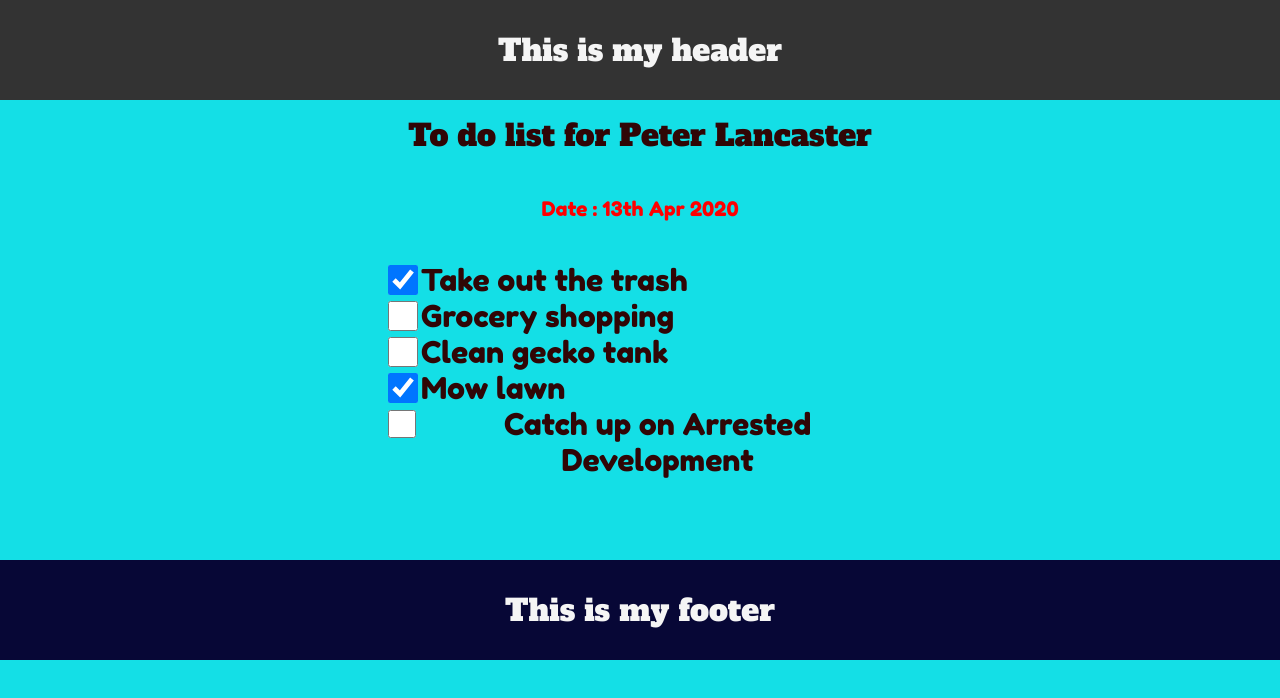
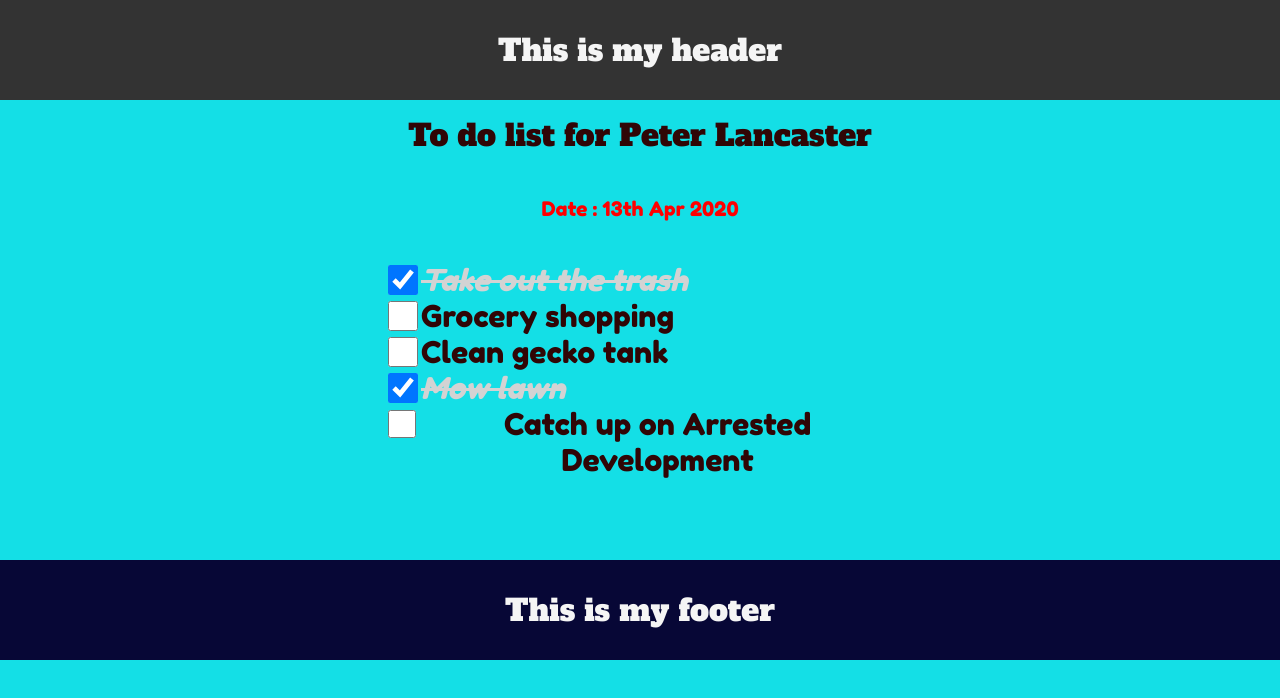
Before and after one commit to peter-lancaster/20200408-React-App-from-scratch, a React (Create React App) app: page / in a window 1280 px wide. Shown: the top 698 px of the page. Built offline with nearby package versions, Linux system fonts and the light colour scheme.

Commit message:
add strikethrough for completed tasks

```diff
--- a/src/components/TodoItem.js
+++ b/src/components/TodoItem.js
@@ -1,7 +1,11 @@
 import React from "react"
-import handleCheckBoxClick from "./handleCheckBoxClick"
 
 function TodoItem(props) {
+
+    const completedTaskStyle = {
+        textDecoration: "line-through",
+        color: "#d3d3d3",
+        fontStyle: "italic"}
 
     return(
     <div className="todoText">
@@ -13,7 +17,7 @@ function TodoItem(props) {
             onChange = {function() {props.handleChange(props.item.id)}}
             >
         </input>
-        <label htmlFor="todo" >{props.item.text}</label>
+        <label htmlFor="todo" style={props.item.completed ? completedTaskStyle : null}>{props.item.text}</label>
     </div>)
 }
 
--- a/src/components/handleCheckBoxClick.js
+++ /dev/null
@@ -1,5 +0,0 @@
-function handleCheckBoxClick(){
-    console.log("checkbox was clicked")
-}
-
-export default handleCheckBoxClick
```
